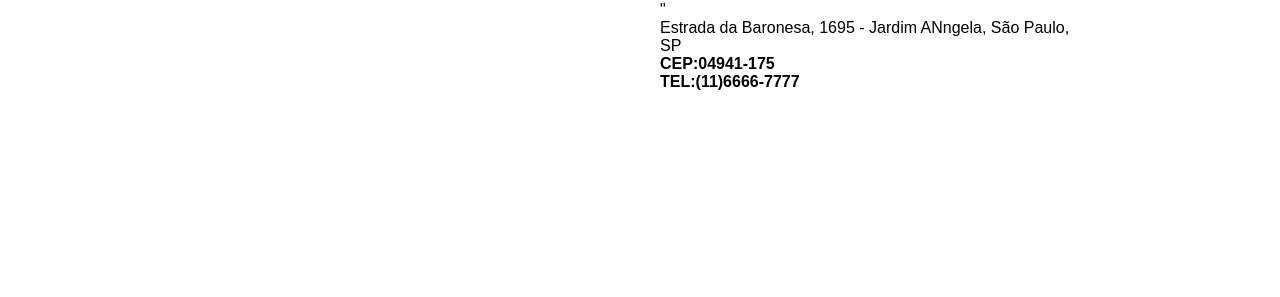
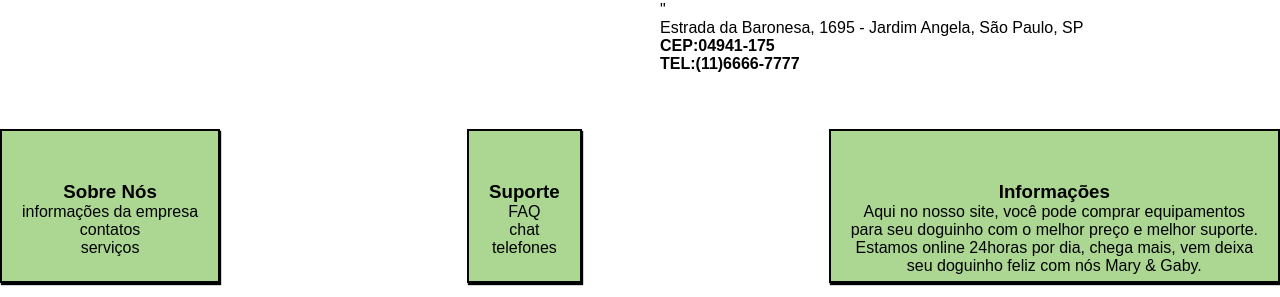
Before and after one commit to GabrielBasilioMoreli/petshop01, a plain HTML site: page index.html in a window 1280 px wide. Shown: the part 2127-2424 px from the top of the page. Before the commit the page ends 2274 px from the top, so only its background shows below. Drawn offline with Linux system fonts and the light colour scheme.

Commit message:
contato rodapé e ajustes

```diff
--- a/css/petshop.css
+++ b/css/petshop.css
@@ -110,3 +110,22 @@ h2{
     color: #000;
     border-radius: 5px;
 }
+.rodapé{
+    box-shadow: 1px 2px 1px ;
+    text-align:center;
+    justify-content: space-between;
+    height: 50px;
+    color: #000;
+    border: 2px solid black;
+    padding: 50px 20px;
+    background-color: #acd792;
+    margin: 0 0 14px ;
+
+
+
+
+
+
+
+
+}
--- a/index.html
+++ b/index.html
@@ -46,7 +46,7 @@
                         <img src="img/produto-1.jpg" alt="prouto-1-petshop">
                     </figure>
                     <h3>Pet produto #1</h3>
-                    <p>R$ 150,00</p>
+                    <p>R$ 70,00</p>
                     <a href="#" class="btn-pata">
                         <img src="img/patinha-preta.png" alt="patinha">
                         Comprar
@@ -68,7 +68,7 @@
                         <img src="img/produto-3.jpg" alt="prouto-3-petshop">
                     </figure>
                     <h3>pet produto #3</h3>
-                    <p>R$ 150,00</p>
+                    <p>R$ 50,00</p>
                     <a href="#" class="btn-pata">
                         <img src="img/patinha-preta.png" alt="patinha">
                         Comprar
@@ -100,16 +100,21 @@
         </div>
     </section>
 
-             <!-- Contato -->
+    <!-- Contato -->
     <section id="Contato">
         <div class="conteiner">
             <div class="texto-centralizado">
                 <h2 class="texto-centralizado">Contato</h2>
-                <p class="texto-centralizado">Lorem ipsum dolor sit, amet consectetur adipisicing elit. In voluptatum aut, maiores excepturi nostrum ipsum,
-                    consequuntur cumque ab itaque et illum provident suscipit neque vitae enim ratione, nesciunt facilis modi?Lorem ipsum dolor sit amet consectetur adipisicing elit.
-                    Pariatur obcaecati cumque illum maxime inventore quam iste quae, fugiat dolorum esse numquam aliquam nesciunt! Nobis cupiditate repellendus</p>
-                <p>Lorem ipsum dolor sit amet consectetur adipisicing elit. Ipsa deleniti ratione accusamus repellendus fugit, ducimus est veritatis vel tenetur incidunt maxime dignissimos! Eaque saepe iusto velit voluptatibus aspernatur
-                     fugiat nostrum?</p>
+                <p class="texto-centralizado">Lorem ipsum dolor sit, amet consectetur adipisicing elit. In voluptatum
+                    aut, maiores excepturi nostrum ipsum,
+                    consequuntur cumque ab itaque et illum provident suscipit neque vitae enim ratione, nesciunt facilis
+                    modi?Lorem ipsum dolor sit amet consectetur adipisicing elit.
+                    Pariatur obcaecati cumque illum maxime inventore quam iste quae, fugiat dolorum esse numquam aliquam
+                    nesciunt! Nobis cupiditate repellendus</p>
+                <p>Lorem ipsum dolor sit amet consectetur adipisicing elit. Ipsa deleniti ratione accusamus repellendus
+                    fugit, ducimus est veritatis vel tenetur incidunt maxime dignissimos! Eaque saepe iusto velit
+                    voluptatibus aspernatur
+                    fugiat nostrum?</p>
 
             </div>
             <div class="flex-conteiner">
@@ -153,21 +158,50 @@
                     <!-- maps -->
 
 
-                    <iframe src="https://www.google.com/maps/embed?pb=!1m18!1m12!1m3!1d5318.0374764886!2d-46.76882083205242!3d-23.69853052760838!2m3!1f0!2f0!3f0!3m2!1i1024!2i768!4f13.1!3m3!1m2!1s0x94ce5212f9627de5%3A0x1c5ccd29c1a3e96a!2sEtec%20Jardim%20%C3%82ngela!5e0!3m2!1spt-BR!2sbr!4v1716510769824!5m2!1spt-BR!2sbr"
-                    width="600" height="450" style="border:0;" allowfullscreen="" loading="lazy" referrerpolicy="no-referrer-when-downgrade"></iframe>"
+                    <iframe
+                        src="https://www.google.com/maps/embed?pb=!1m18!1m12!1m3!1d5318.0374764886!2d-46.76882083205242!3d-23.69853052760838!2m3!1f0!2f0!3f0!3m2!1i1024!2i768!4f13.1!3m3!1m2!1s0x94ce5212f9627de5%3A0x1c5ccd29c1a3e96a!2sEtec%20Jardim%20%C3%82ngela!5e0!3m2!1spt-BR!2sbr!4v1716510769824!5m2!1spt-BR!2sbr"
+                        width="600" height="450" style="border:0;" allowfullscreen="" loading="lazy"
+                        referrerpolicy="no-referrer-when-downgrade"></iframe>"
 
-                    <p>Estrada da Baronesa, 1695 - Jardim ANngela, São Paulo, SP</p>
+                    <p>Estrada da Baronesa, 1695 - Jardim Angela, São Paulo, SP</p>
                     <p><strong>CEP:04941-175</strong></p>
                     <p><strong>TEL:(11)6666-7777</strong></p>
                 </div>
             </div>
+        </div>
+        <footer class="flex-conteiner">
+            <div class="rodapé">
+                <h3>Sobre Nós</h3>
+                <p>informações da empresa</p>
+                <p>contatos</p>
+                <p>serviços</p>
+            </div>
+            <div class="rodapé">
+                <h3>Suporte</h3>
+                <p>FAQ</p>
+                <p>chat</p>
+                <p>telefones</p>
+            </div>
+            <div class="rodapé">
+                <h3>Informações</h3>
+                <p>Aqui no nosso site, você pode comprar equipamentos<br>
+                    para seu doguinho com o melhor preço e melhor suporte.<br>
+                    Estamos online 24horas por dia, chega mais, vem deixa<br>
+                    seu doguinho feliz com nós Mary & Gaby.
+                </p>
+            </div>
 
 
-        </div>
+        </footer>
+
+
+
+
+
 
     </section>
 
-        </div>
+    </div>
     </section>
 
 </body>
```
